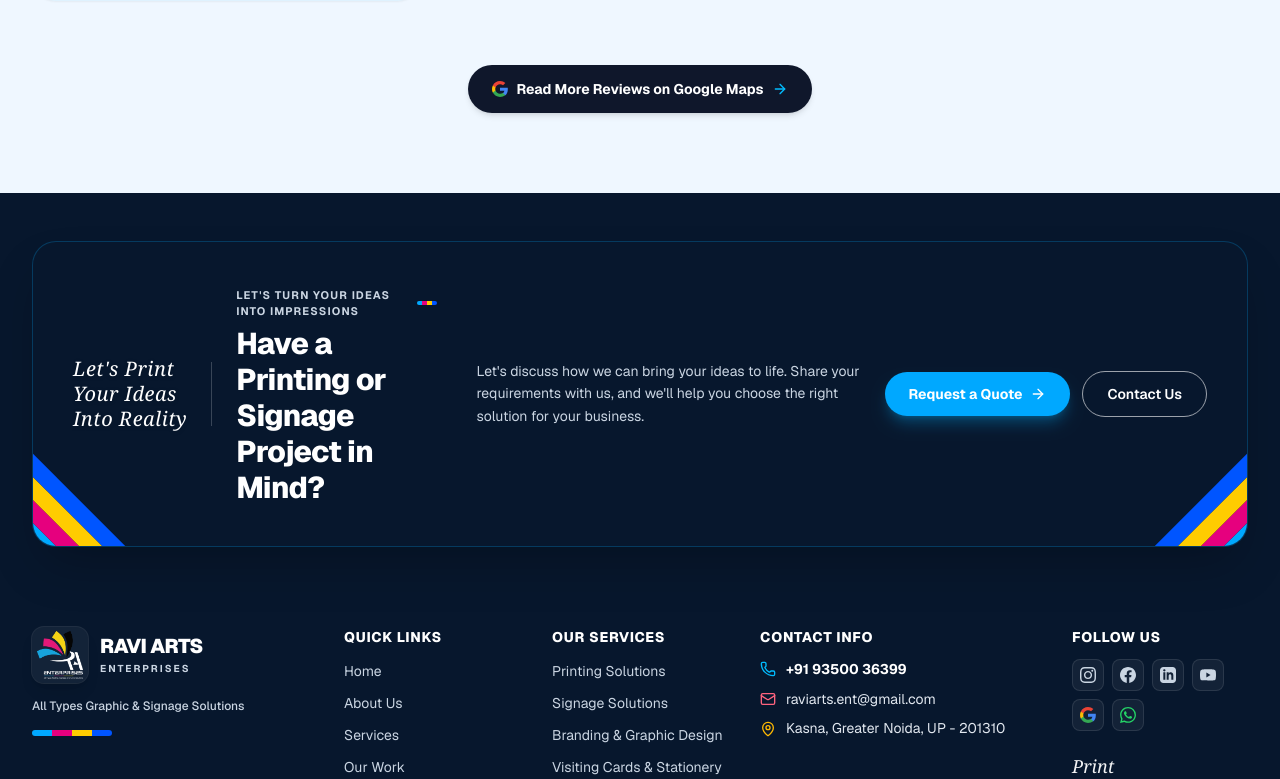
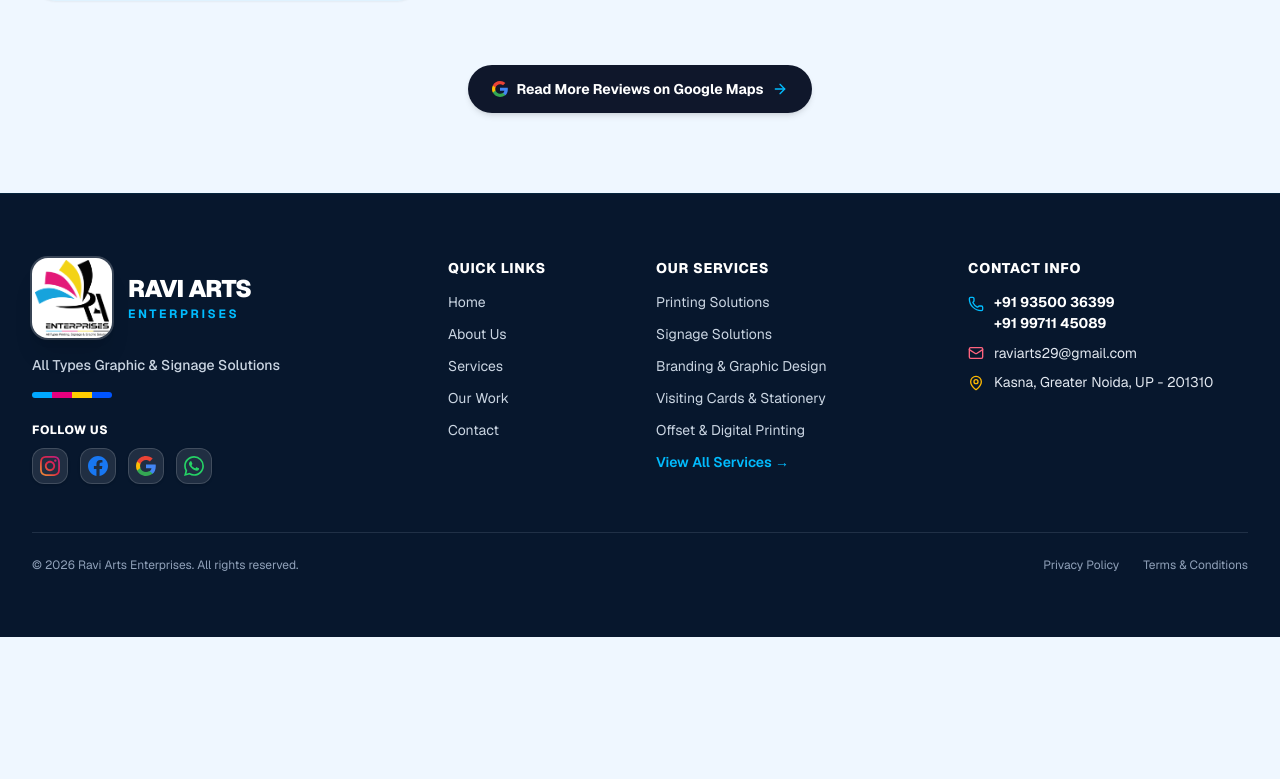
Before and after one commit to MohitManola/RAVI-ARTS, a Next.js app: page /testimonials in a window 1280 px wide. Shown: the part 2018-2797 px from the top of the page. After the commit the page ends 2655 px from the top, so only its background shows below. Built offline with nearby package versions, Linux system fonts and the light colour scheme.

Commit message:
03/11/2026

```diff
--- a/src/app/privacy-policy/page.tsx
+++ b/src/app/privacy-policy/page.tsx
@@ -368,10 +368,10 @@ export default function PrivacyPolicyPage() {
                   <span>
                     Email:{" "}
                     <a
-                      href="mailto:raviarts.ent@gmail.com"
+                      href="mailto:raviarts29@gmail.com"
                       className="text-rose-400 hover:underline"
                     >
-                      raviarts.ent@gmail.com
+                      raviarts29@gmail.com
                     </a>
                   </span>
                 </div>
--- a/src/app/terms-and-conditions/page.tsx
+++ b/src/app/terms-and-conditions/page.tsx
@@ -443,10 +443,10 @@ export default function TermsAndConditionsPage() {
                   <span>
                     Email:{" "}
                     <a
-                      href="mailto:raviarts.ent@gmail.com"
+                      href="mailto:raviarts29@gmail.com"
                       className="text-rose-400 hover:underline"
                     >
-                      raviarts.ent@gmail.com
+                      raviarts29@gmail.com
                     </a>
                   </span>
                 </div>
--- a/src/components/ContactAiBot.tsx
+++ b/src/components/ContactAiBot.tsx
@@ -380,7 +380,7 @@ export default function ContactAiBot() {
     const bullets = [
       "Phone Line 1: +91 93500 36399 (WhatsApp available)",
       "Phone Line 2: +91 99711 45089",
-      "Email: raviarts.ent@gmail.com",
+      "Email: raviarts29@gmail.com",
       "Speak directly with our production manager — no automated computer menus!",
     ];
 
--- a/src/components/Footer.tsx
+++ b/src/components/Footer.tsx
@@ -14,12 +14,9 @@ import WhatsAppIcon from "@/components/WhatsAppIcon";
 import {
   InstagramIcon,
   FacebookIcon,
-  LinkedInIcon,
-  YouTubeIcon,
   GoogleIcon,
 } from "@/components/SocialIcons";
 import { CmykBar } from "@/components/CmykCornerRibbon";
-import { PrintingProjectCtaBanner } from "@/components/ServiceBottomSections";
 
 export default function Footer() {
   const currentYear = new Date().getFullYear();
@@ -44,42 +41,95 @@ export default function Footer() {
   ];
 
   return (
-    <footer className="relative bg-[#07172d] text-slate-300">
-      {/* Floating CTA Banner right above the footer columns */}
-      <PrintingProjectCtaBanner />
-
+    <footer className="relative bg-[#07172d] text-slate-300 border-t border-sky-950/60">
       {/* Main Footer Content */}
-      <div className="mx-auto max-w-7xl px-4 pt-8 pb-12 sm:px-6 lg:px-8">
+      <div className="mx-auto max-w-7xl px-4 py-12 sm:py-16 sm:px-6 lg:px-8">
         <div className="grid grid-cols-1 sm:grid-cols-2 lg:grid-cols-12 gap-10 lg:gap-8 items-start">
 
-          {/* Column 1: Brand (Logo + Tagline + CMYK Bar) */}
-          <div className="sm:col-span-2 lg:col-span-3 space-y-3.5">
-            <Link href="/" className="inline-flex items-center gap-3 group">
-              <div className="relative h-12 w-12 sm:h-14 sm:w-14 overflow-hidden rounded-xl bg-white/5 p-1 ring-1 ring-white/10 shrink-0 shadow-lg">
+          {/* Column 1: Brand (Colorful Logo + Tagline + CMYK Bar + Follow Us directly underneath) */}
+          <div className="sm:col-span-2 lg:col-span-4 space-y-4">
+            <Link href="/" className="inline-flex items-center gap-4 group">
+              <div className="relative h-16 w-16 sm:h-20 sm:w-20 overflow-hidden rounded-2xl bg-white p-2 ring-2 ring-white/20 shrink-0 shadow-xl transition-transform duration-300 group-hover:scale-105">
                 <Image
-                  src="/images/logo_2.png"
+                  src="/images/logo_1.png"
                   alt="Ravi Arts Enterprises Logo"
-                  width={56}
-                  height={56}
-                  className="object-contain w-full h-full"
+                  fill
+                  className="object-contain p-0.5"
+                  sizes="(max-width: 640px) 64px, 80px"
                 />
               </div>
               <div className="flex flex-col">
-                <span className="font-black text-lg sm:text-xl tracking-tight text-white group-hover:text-sky-400 transition-colors leading-tight">
+                <span className="font-black text-xl sm:text-2xl tracking-tight text-white group-hover:text-sky-400 transition-colors leading-tight">
                   RAVI ARTS
                 </span>
-                <span className="text-[10px] font-bold tracking-[0.2em] text-slate-300 uppercase mt-0.5">
+                <span className="text-xs font-bold tracking-[0.22em] text-sky-400 uppercase mt-0.5">
                   ENTERPRISES
                 </span>
               </div>
             </Link>
 
-            <p className="text-xs text-slate-300 font-medium leading-relaxed">
+            <p className="text-xs sm:text-sm text-slate-300 font-medium leading-relaxed">
               All Types Graphic &amp; Signage Solutions
             </p>
 
             {/* CMYK Accent Line Underneath Tagline */}
             <CmykBar className="h-1.5 w-20" />
+
+            {/* Follow Us Section right below logo and text */}
+            <div className="pt-2 space-y-2.5">
+              <span className="text-xs font-extrabold uppercase tracking-wider text-white block">
+                Follow Us
+              </span>
+              <div className="flex items-center gap-3">
+                {/* Instagram */}
+                <a
+                  href="https://www.instagram.com/"
+                  target="_blank"
+                  rel="noopener noreferrer"
+                  aria-label="Instagram"
+                  title="Follow Ravi Arts on Instagram"
+                  className="flex h-9 w-9 items-center justify-center rounded-xl bg-white/10 hover:bg-white/20 border border-white/15 shadow-sm hover:scale-110 active:scale-95 transition-all cursor-pointer"
+                >
+                  <InstagramIcon className="h-5 w-5" />
+                </a>
+
+                {/* Facebook */}
+                <a
+                  href="https://www.facebook.com/"
+                  target="_blank"
+                  rel="noopener noreferrer"
+                  aria-label="Facebook"
+                  title="Follow Ravi Arts on Facebook"
+                  className="flex h-9 w-9 items-center justify-center rounded-xl bg-white/10 hover:bg-white/20 border border-white/15 shadow-sm hover:scale-110 active:scale-95 transition-all cursor-pointer"
+                >
+                  <FacebookIcon className="h-5 w-5" />
+                </a>
+
+                {/* Google Maps Profile */}
+                <a
+                  href="https://maps.app.goo.gl/8XEp1SBYLcZUSDV47?g_st=iw"
+                  target="_blank"
+                  rel="noopener noreferrer"
+                  aria-label="Google Business Profile & Location"
+                  title="Google Business Profile & Reviews"
+                  className="flex h-9 w-9 items-center justify-center rounded-xl bg-white/10 hover:bg-white/20 border border-white/15 shadow-sm hover:scale-110 active:scale-95 transition-all cursor-pointer"
+                >
+                  <GoogleIcon className="h-5 w-5" />
+                </a>
+
+                {/* WhatsApp */}
+                <a
+                  href="https://wa.me/919350036399"
+                  target="_blank"
+                  rel="noopener noreferrer"
+                  aria-label="Chat on WhatsApp"
+                  title="Chat with Us on WhatsApp"
+                  className="flex h-9 w-9 items-center justify-center rounded-xl bg-white/10 hover:bg-white/20 border border-white/15 shadow-sm hover:scale-110 active:scale-95 transition-all cursor-pointer"
+                >
+                  <WhatsAppIcon className="h-5 w-5 fill-[#25D366] text-[#25D366]" />
+                </a>
+              </div>
+            </div>
           </div>
 
           {/* Column 2: Quick Links */}
@@ -102,12 +152,12 @@ export default function Footer() {
           </div>
 
           {/* Column 3: Our Services */}
-          <div className="lg:col-span-2 space-y-3">
+          <div className="lg:col-span-3 space-y-3">
             <h3 className="text-sm font-extrabold uppercase tracking-wider text-white">
               Our Services
             </h3>
             <ul className="space-y-2 text-xs sm:text-sm">
-              {services.slice(0, 4).map((item) => (
+              {services.slice(0, 5).map((item) => (
                 <li key={item.name}>
                   <Link
                     href={item.href}
@@ -128,29 +178,37 @@ export default function Footer() {
             </ul>
           </div>
 
-          {/* Column 4: Contact Info */}
-          <div className="lg:col-span-3 space-y-3">
+          {/* Column 4: Contact Info & Script Art */}
+          <div className="lg:col-span-3 space-y-4">
             <h3 className="text-sm font-extrabold uppercase tracking-wider text-white">
               Contact Info
             </h3>
             <div className="space-y-2.5 text-xs sm:text-sm">
-              <div className="flex items-center gap-2.5 text-slate-200">
-                <Phone className="h-4 w-4 shrink-0 text-sky-400" />
-                <a
-                  href="tel:+919350036399"
-                  className="font-bold text-white hover:text-sky-400 transition-colors"
-                >
-                  +91 93500 36399
-                </a>
+              <div className="flex items-start gap-2.5 text-slate-200">
+                <Phone className="h-4 w-4 shrink-0 text-sky-400 mt-0.5" />
+                <div className="flex flex-col gap-1">
+                  <a
+                    href="tel:+919350036399"
+                    className="font-bold text-white hover:text-sky-400 transition-colors block leading-tight"
+                  >
+                    +91 93500 36399
+                  </a>
+                  <a
+                    href="tel:+919971145089"
+                    className="font-bold text-white hover:text-sky-400 transition-colors block leading-tight"
+                  >
+                    +91 99711 45089
+                  </a>
+                </div>
               </div>
 
               <div className="flex items-center gap-2.5 text-slate-200">
                 <Mail className="h-4 w-4 shrink-0 text-rose-400" />
                 <a
-                  href="mailto:raviarts.ent@gmail.com"
+                  href="mailto:raviarts29@gmail.com"
                   className="hover:text-rose-400 transition-colors"
                 >
-                  raviarts.ent@gmail.com
+                  raviarts29@gmail.com
                 </a>
               </div>
 
@@ -166,135 +224,28 @@ export default function Footer() {
                 </a>
               </div>
             </div>
-          </div>
 
-          {/* Column 5: Follow Us & Right-Side Script Art */}
-          <div className="lg:col-span-2 space-y-4 flex flex-col justify-between">
-            <div className="space-y-3">
-              <h3 className="text-sm font-extrabold uppercase tracking-wider text-white">
-                Follow Us
-              </h3>
-              <div className="flex items-center gap-2 flex-wrap">
-                {/* Instagram */}
-                <a
-                  href="https://www.instagram.com/"
-                  target="_blank"
-                  rel="noopener noreferrer"
-                  aria-label="Instagram"
-                  title="Follow Ravi Arts on Instagram"
-                  className="flex h-8 w-8 items-center justify-center rounded-lg bg-white/5 border border-white/10 text-slate-300 hover:text-white hover:bg-gradient-to-tr hover:from-amber-500 hover:to-purple-600 transition-all cursor-pointer"
-                >
-                  <InstagramIcon className="h-4 w-4" />
-                </a>
 
-                {/* Facebook */}
-                <a
-                  href="https://www.facebook.com/"
-                  target="_blank"
-                  rel="noopener noreferrer"
-                  aria-label="Facebook"
-                  title="Follow Ravi Arts on Facebook"
-                  className="flex h-8 w-8 items-center justify-center rounded-lg bg-white/5 border border-white/10 text-slate-300 hover:text-white hover:bg-[#1877F2] transition-all cursor-pointer"
-                >
-                  <FacebookIcon className="h-4 w-4" />
-                </a>
-
-                {/* LinkedIn */}
-                <a
-                  href="https://www.linkedin.com/"
-                  target="_blank"
-                  rel="noopener noreferrer"
-                  aria-label="LinkedIn"
-                  title="Connect on LinkedIn"
-                  className="flex h-8 w-8 items-center justify-center rounded-lg bg-white/5 border border-white/10 text-slate-300 hover:text-white hover:bg-[#0A66C2] transition-all cursor-pointer"
-                >
-                  <LinkedInIcon className="h-4 w-4" />
-                </a>
-
-                {/* YouTube */}
-                <a
-                  href="https://www.youtube.com/"
-                  target="_blank"
-                  rel="noopener noreferrer"
-                  aria-label="YouTube"
-                  title="Subscribe on YouTube"
-                  className="flex h-8 w-8 items-center justify-center rounded-lg bg-white/5 border border-white/10 text-slate-300 hover:text-white hover:bg-[#FF0000] transition-all cursor-pointer"
-                >
-                  <YouTubeIcon className="h-4 w-4" />
-                </a>
-
-                {/* Google Maps Profile */}
-                <a
-                  href="https://maps.app.goo.gl/8XEp1SBYLcZUSDV47?g_st=iw"
-                  target="_blank"
-                  rel="noopener noreferrer"
-                  aria-label="Google Business Profile & Location"
-                  title="Google Business Profile & Reviews"
-                  className="flex h-8 w-8 items-center justify-center rounded-lg bg-white/5 border border-white/10 text-slate-300 hover:text-white hover:bg-white/20 transition-all cursor-pointer"
-                >
-                  <GoogleIcon className="h-4 w-4" />
-                </a>
-
-                {/* WhatsApp */}
-                <a
-                  href="https://wa.me/919350036399"
-                  target="_blank"
-                  rel="noopener noreferrer"
-                  aria-label="Chat on WhatsApp"
-                  title="Chat with Us on WhatsApp"
-                  className="flex h-8 w-8 items-center justify-center rounded-lg bg-white/5 border border-white/10 text-[#25D366] hover:bg-[#25D366] hover:text-white transition-all cursor-pointer"
-                >
-                  <WhatsAppIcon className="h-4 w-4 fill-current" />
-                </a>
-              </div>
-            </div>
-
-            {/* Script Tagline Artwork: Print Signage Branding & More... */}
-            <div className="pt-2">
-              <span className="font-serif italic text-base sm:text-lg text-white/95 leading-tight block">
-                Print <br />
-                Signage <br />
-                Branding <br />
-                &amp; More...
-              </span>
-              <svg className="h-2 w-20 text-sky-400 mt-1" viewBox="0 0 100 12" fill="none">
-                <path d="M0,8 Q50,0 100,6" stroke="currentColor" strokeWidth="3" strokeLinecap="round" />
-              </svg>
-            </div>
           </div>
 
         </div>
 
-        {/* Bottom Copyright & Legal Line */}
-        <div className="mt-12 border-t border-sky-900/30 pt-6 flex flex-col md:flex-row items-center justify-between gap-4 text-xs text-slate-400">
-          <div>
-            &copy; {currentYear}{" "}
-            <span className="text-white font-medium">Ravi Arts Enterprises</span>. All rights reserved.
-          </div>
-          <div className="flex flex-wrap items-center justify-center md:justify-end gap-x-5 gap-y-2">
+        {/* Bottom Legal Copyright Bar */}
+        <div className="mt-12 border-t border-slate-700/60 pt-6 flex flex-col sm:flex-row items-center justify-between gap-4 text-xs text-slate-400">
+          <p>© {currentYear} Ravi Arts Enterprises. All rights reserved.</p>
+          <div className="flex items-center gap-6">
             <Link
               href="/privacy-policy"
-              className="text-slate-300 hover:text-white transition-colors cursor-pointer"
+              className="hover:text-slate-200 transition-colors"
             >
               Privacy Policy
             </Link>
-            <span className="inline-block h-3 w-px bg-slate-700" />
             <Link
               href="/terms-and-conditions"
-              className="text-slate-300 hover:text-white transition-colors cursor-pointer"
+              className="hover:text-slate-200 transition-colors"
             >
               Terms &amp; Conditions
             </Link>
-            <span className="inline-block h-3 w-px bg-slate-700" />
-            <a
-              href="https://maps.app.goo.gl/8XEp1SBYLcZUSDV47?g_st=iw"
-              target="_blank"
-              rel="noopener noreferrer"
-              className="text-slate-300 hover:text-amber-400 transition-colors cursor-pointer"
-              title="Kasna, Greater Noida on Google Maps"
-            >
-              Kasna, Greater Noida
-            </a>
           </div>
         </div>
       </div>
--- a/src/components/SocialIcons.tsx
+++ b/src/components/SocialIcons.tsx
@@ -2,7 +2,7 @@ import React from "react";
 import WhatsAppIcon from "./WhatsAppIcon";
 
 export interface SocialLink {
-  name: "Instagram" | "Facebook" | "LinkedIn" | "YouTube" | "Google" | "WhatsApp";
+  name: "Instagram" | "Facebook" | "Google" | "WhatsApp";
   href: string;
   label: string;
   ariaLabel: string;
@@ -22,18 +22,6 @@ export const socialLinks: SocialLink[] = [
     ariaLabel: "Follow Ravi Arts Enterprises on Facebook",
   },
   {
-    name: "LinkedIn",
-    href: "https://www.linkedin.com/",
-    label: "Connect with us on LinkedIn",
-    ariaLabel: "Connect with Ravi Arts Enterprises on LinkedIn",
-  },
-  {
-    name: "YouTube",
-    href: "https://www.youtube.com/",
-    label: "Subscribe on YouTube",
-    ariaLabel: "Subscribe to Ravi Arts Enterprises on YouTube",
-  },
-  {
     name: "Google",
     href: "https://maps.app.goo.gl/8XEp1SBYLcZUSDV47?g_st=iw",
     label: "View Google Business Profile & Reviews",
@@ -49,32 +37,31 @@ export const socialLinks: SocialLink[] = [
 
 export function InstagramIcon({ className = "h-5 w-5" }: { className?: string }) {
   return (
-    <svg viewBox="0 0 24 24" fill="currentColor" className={className} aria-hidden="true">
-      <path d="M12 2.163c3.204 0 3.584.012 4.85.07 3.252.148 4.771 1.691 4.919 4.919.058 1.265.069 1.645.069 4.849 0 3.205-.012 3.584-.069 4.849-.149 3.225-1.664 4.771-4.919 4.919-1.266.058-1.644.07-4.85.07-3.204 0-3.584-.012-4.849-.07-3.26-.149-4.771-1.699-4.919-4.92-.058-1.265-.07-1.644-.07-4.849 0-3.204.013-3.583.07-4.849.149-3.227 1.664-4.771 4.919-4.919 1.266-.057 1.645-.069 4.849-.069zm0-2.163c-3.259 0-3.667.014-4.947.072-4.358.2-6.78 2.618-6.98 6.98-.059 1.281-.073 1.689-.073 4.948 0 3.259.014 3.668.072 4.948.2 4.358 2.618 6.78 6.98 6.98 1.281.058 1.689.072 4.948.072 3.259 0 3.668-.014 4.948-.072 4.354-.2 6.782-2.618 6.979-6.98.059-1.28.073-1.689.073-4.948 0-3.259-.014-3.667-.072-4.947-.196-4.354-2.617-6.78-6.979-6.98-1.281-.059-1.69-.073-4.949-.073zm0 5.838c-3.403 0-6.162 2.759-6.162 6.162s2.759 6.163 6.162 6.163 6.162-2.759 6.162-6.163c0-3.403-2.759-6.162-6.162-6.162zm0 10.162c-2.209 0-4-1.79-4-4 0-2.209 1.791-4 4-4s4 1.791 4 4c0 2.21-1.791 4-4 4zm6.406-11.845c-.796 0-1.441.645-1.441 1.44s.645 1.44 1.441 1.44c.795 0 1.439-.645 1.439-1.44s-.644-1.44-1.439-1.44z" />
+    <svg viewBox="0 0 24 24" className={className} aria-hidden="true">
+      <defs>
+        <linearGradient id="raviIgGradient" x1="0%" y1="100%" x2="100%" y2="0%">
+          <stop offset="0%" stopColor="#f09433" />
+          <stop offset="25%" stopColor="#e6683c" />
+          <stop offset="50%" stopColor="#dc2743" />
+          <stop offset="75%" stopColor="#cc2366" />
+          <stop offset="100%" stopColor="#bc1888" />
+        </linearGradient>
+      </defs>
+      <path
+        fill="url(#raviIgGradient)"
+        d="M12 2.163c3.204 0 3.584.012 4.85.07 3.252.148 4.771 1.691 4.919 4.919.058 1.265.069 1.645.069 4.849 0 3.205-.012 3.584-.069 4.849-.149 3.225-1.664 4.771-4.919 4.919-1.266.058-1.644.07-4.85.07-3.204 0-3.584-.012-4.849-.07-3.26-.149-4.771-1.699-4.919-4.92-.058-1.265-.07-1.644-.07-4.849 0-3.204.013-3.583.07-4.849.149-3.227 1.664-4.771 4.919-4.919 1.266-.057 1.645-.069 4.849-.069zm0-2.163c-3.259 0-3.667.014-4.947.072-4.358.2-6.78 2.618-6.98 6.98-.059 1.281-.073 1.689-.073 4.948 0 3.259.014 3.668.072 4.948.2 4.358 2.618 6.78 6.98 6.98 1.281.058 1.689.072 4.948.072 3.259 0 3.668-.014 4.948-.072 4.354-.2 6.782-2.618 6.979-6.98.059-1.28.073-1.689.073-4.948 0-3.259-.014-3.667-.072-4.947-.196-4.354-2.617-6.78-6.979-6.98-1.281-.059-1.69-.073-4.949-.073zm0 5.838c-3.403 0-6.162 2.759-6.162 6.162s2.759 6.163 6.162 6.163 6.162-2.759 6.162-6.163c0-3.403-2.759-6.162-6.162-6.162zm0 10.162c-2.209 0-4-1.79-4-4 0-2.209 1.791-4 4-4s4 1.791 4 4c0 2.21-1.791 4-4 4zm6.406-11.845c-.796 0-1.441.645-1.441 1.44s.645 1.44 1.441 1.44c.795 0 1.439-.645 1.439-1.44s-.644-1.44-1.439-1.44z"
+      />
     </svg>
   );
 }
 
 export function FacebookIcon({ className = "h-5 w-5" }: { className?: string }) {
   return (
-    <svg viewBox="0 0 24 24" fill="currentColor" className={className} aria-hidden="true">
-      <path d="M24 12.073c0-6.627-5.373-12-12-12s-12 5.373-12 12c0 5.99 4.388 10.954 10.125 11.854v-8.385H7.078v-3.47h3.047V9.43c0-3.007 1.792-4.669 4.533-4.669 1.312 0 2.686.235 2.686.235v2.953H15.83c-1.491 0-1.956.925-1.956 1.874v2.25h3.328l-.532 3.47h-2.796v8.385C19.612 23.027 24 18.062 24 12.073z" />
-    </svg>
-  );
-}
-
-export function LinkedInIcon({ className = "h-5 w-5" }: { className?: string }) {
-  return (
-    <svg viewBox="0 0 24 24" fill="currentColor" className={className} aria-hidden="true">
-      <path d="M19 0h-14c-2.761 0-5 2.239-5 5v14c0 2.761 2.239 5 5 5h14c2.762 0 5-2.239 5-5v-14c0-2.761-2.238-5-5-5zm-11 19h-3v-11h3v11zm-1.5-12.268c-.966 0-1.75-.79-1.75-1.764s.784-1.764 1.75-1.764 1.75.79 1.75 1.764-.783 1.764-1.75 1.764zm13.5 12.268h-3v-5.604c0-3.368-4-3.113-4 0v5.604h-3v-11h3v1.765c1.396-2.586 7-2.777 7 2.476v6.759z" />
-    </svg>
-  );
-}
-
-export function YouTubeIcon({ className = "h-5 w-5" }: { className?: string }) {
-  return (
-    <svg viewBox="0 0 24 24" fill="currentColor" className={className} aria-hidden="true">
-      <path d="M23.498 6.186a3.016 3.016 0 0 0-2.122-2.136C19.505 3.545 12 3.545 12 3.545s-7.505 0-9.377.505A3.017 3.017 0 0 0 .502 6.186C0 8.07 0 12 0 12s0 3.93.502 5.814a3.016 3.016 0 0 0 2.122 2.136c1.871.505 9.376.505 9.376.505s7.505 0 9.377-.505a3.015 3.015 0 0 0 2.122-2.136C24 15.93 24 12 24 12s0-3.93-.502-5.814zM9.545 15.568V8.432L15.818 12l-6.273 3.568z" />
+    <svg viewBox="0 0 24 24" className={className} aria-hidden="true">
+      <path
+        fill="#1877F2"
+        d="M24 12.073c0-6.627-5.373-12-12-12s-12 5.373-12 12c0 5.99 4.388 10.954 10.125 11.854v-8.385H7.078v-3.47h3.047V9.43c0-3.007 1.792-4.669 4.533-4.669 1.312 0 2.686.235 2.686.235v2.953H15.83c-1.491 0-1.956.925-1.956 1.874v2.25h3.328l-.532 3.47h-2.796v8.385C19.612 23.027 24 18.062 24 12.073z"
+      />
     </svg>
   );
 }
```
Also changed, not shown: src/app/about/page.tsx (+4 -3 lines), src/app/page.tsx (+4 -3 lines), src/app/services/page.tsx (+5 -37 lines), src/components/AnimatedCounter.tsx (added, +72 -0 lines), src/components/Navbar.tsx (+10 -16 lines), src/components/ServiceBottomSections.tsx (+11 -11 lines).
